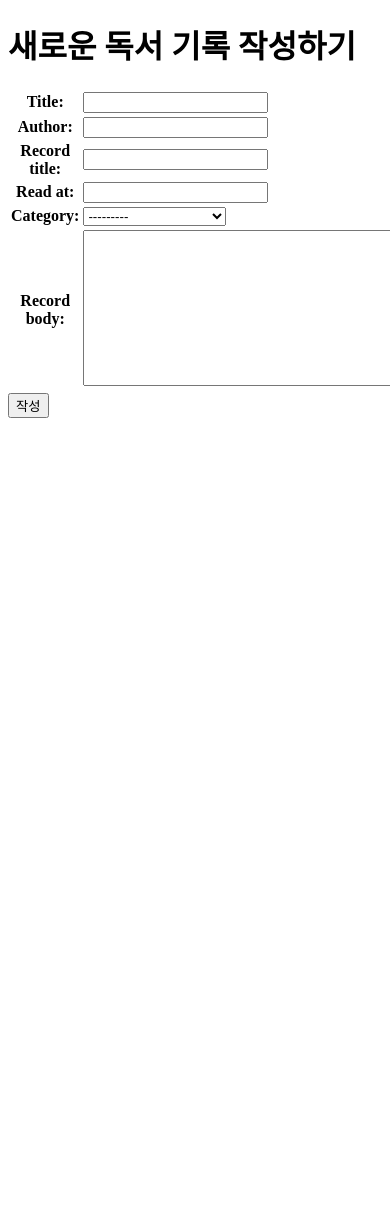
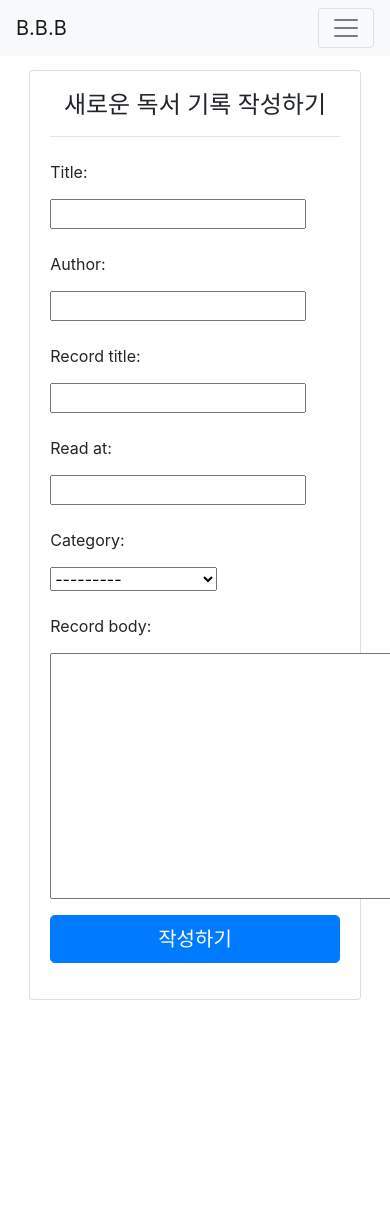
Before and after one commit to xyz-wr/B.B.B, a Django app: page /records/new in a window 390 px wide; the page is wider, and only the part inside the window is pictured. Before the commit the page ends 418 px from the top of that part, so only its background shows below. Run offline with Django 3.2, Linux system fonts and the light colour scheme; the visitor is signed in with stand-in values (Sample User, id 1); some libraries are stand-ins or nearby versions.

Commit message:
new css 적용

```diff
--- a/bookbank/templates/new.html
+++ b/bookbank/templates/new.html
@@ -1,20 +1,46 @@
+{% extends 'base.html' %}
+{% load bootstrap4 %}
+
+{% block container %}
+{% load fontawesome_5 %}
+
 <!DOCTYPE html>
 <html lang="en">
 <head>
     <meta charset="UTF-8">
     <meta name="viewport" content="width=device-width, initial-scale=1.0">
-    <title>new record</title>
+    <title>새로운 독서 기록 작성하기</title>
+    <style>
+        .card {
+            width: 85%;
+            text-align: center;
+            margin: 5% auto;
+        }
+    </style>
 </head>
 <body>
-    <h1>
-        새로운 독서 기록 작성하기
-    </h1>
-    <form action="{%url 'record_new'%}" method="POST" enctype="multipart/form-data">
-        {%csrf_token%}
-        <table>
-            {{ form.as_table }}
-        </table>
-        <button type="submit">작성</button>
-    </form>
+    {% include 'nav.html' %}
+
+    <div class="card">
+        <div class="card-body">
+            <h4 class="card-title">새로운 독서 기록 작성하기</h4>
+            <hr>
+            <form action="{%url 'record_new'%}" method="POST" enctype="multipart/form-data">
+                {% csrf_token %}
+                {% for field in form %}
+                <div class="form-group row" style="text-align: left;">
+                    <label for="inputPassword" class="col-sm-2 col-form-label"> {{ field.label_tag }}</label>
+                    <div class="col-sm-10"> {{ field }} </div>
+                </div>
+                {% endfor %}
+                <button type="submit" class="btn btn-primary btn-lg btn-block">작성하기</button>
+            </form>
+        </div>
+    </div>
+
+
+    {%include 'footer.html'%}
 </body>
 </html>
+
+{% endblock %}
```
